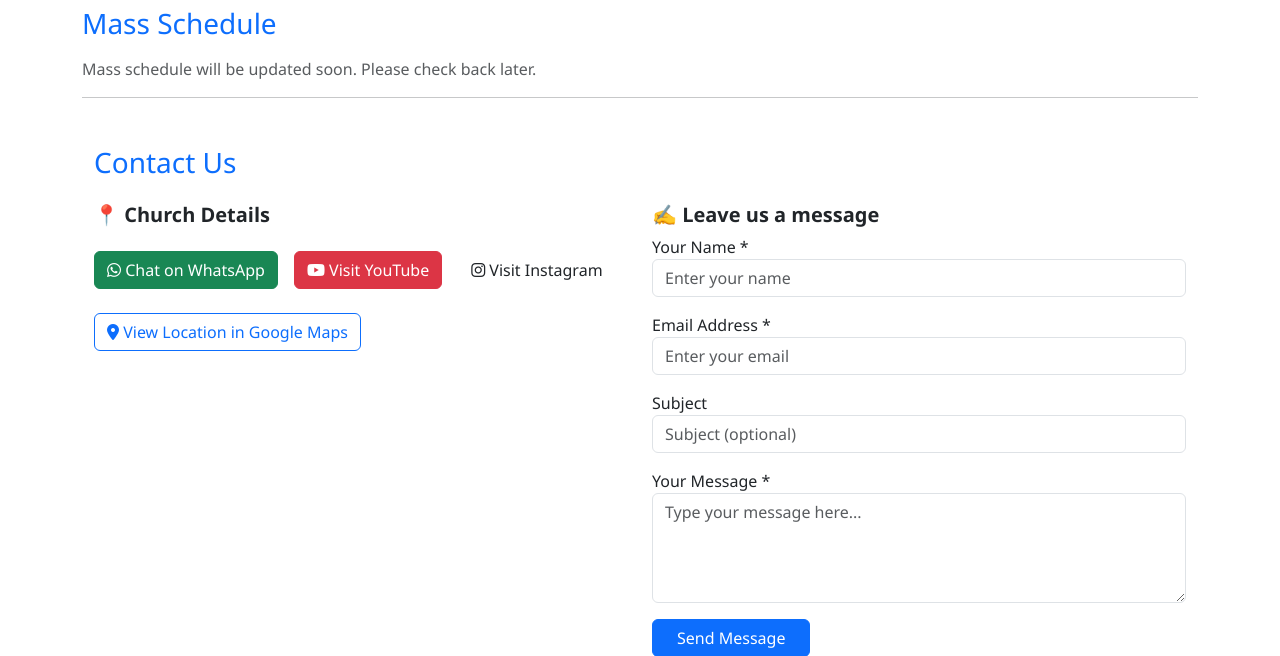
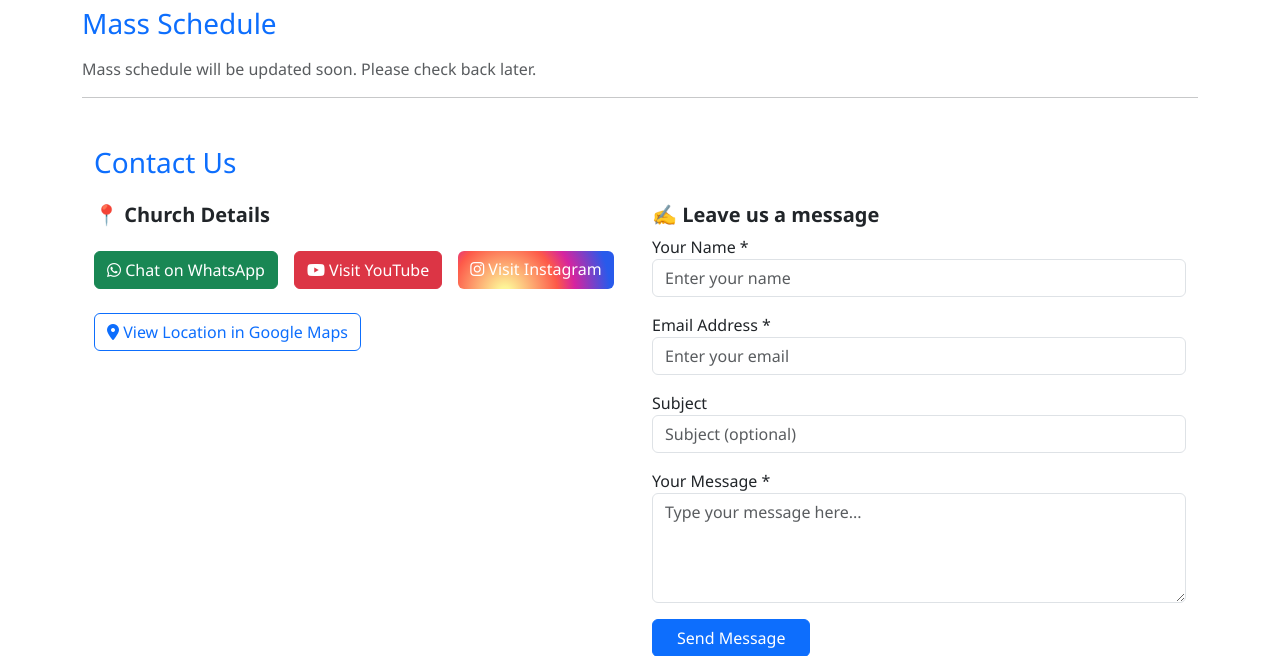
Before and after one commit to maryundoerofknotschurch/mukc, a Flask app: page / in a window 1280 px wide. Shown: the part 1680-2336 px from the top of the page. Run offline with Flask 3, Linux system fonts and the light colour scheme.

Commit message:
Update home.html

```diff
--- a/templates/home.html
+++ b/templates/home.html
@@ -20,6 +20,20 @@
       0% { transform: translateX(0); }
       100% { transform: translateX(-100%); }
     }
+
+    .btn-instagram {
+        background: radial-gradient(circle at 30% 110%,
+            #fdf497 0%, #fdf497 5%, #fd5949 45%,
+            #d6249f 60%, #285AEB 90%);
+        color: white;
+        border: none;
+    }
+
+    .btn-instagram:hover {
+        opacity: 0.9;
+        color: white;
+    }
+
   </style>
 </head>
 <body>
```
